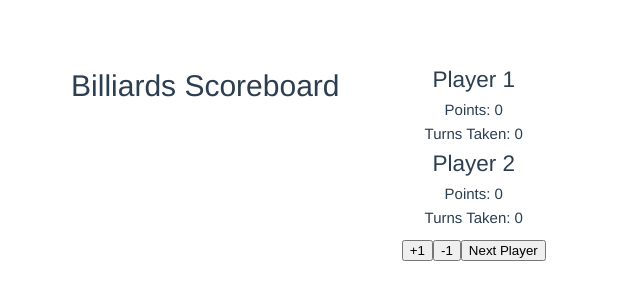
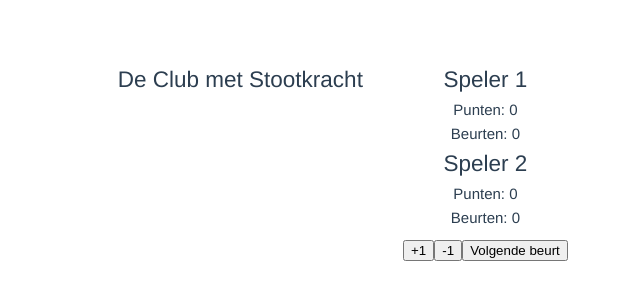
Before and after one commit to chemistry-software/biljartscorebord, a Vue app: page / in a window 1280 px wide. Shown: the part 298-598 px from the top of the page, without its empty margins (0-640 px from the left). Built offline with nearby package versions, Linux system fonts and the light colour scheme.

Commit message:
Translations

```diff
--- a/src/App.vue
+++ b/src/App.vue
@@ -1,6 +1,6 @@
 <template>
   <div id="app">
-    <h1>Billiards Scoreboard</h1>
+    <h2>De Club met Stootkracht</h2>
     <Scoreboard />
   </div>
 </template>
--- a/src/components/Player.vue
+++ b/src/components/Player.vue
@@ -1,8 +1,8 @@
 <template>
   <div>
     <h2>{{ playerName }}</h2>
-    <p>Points: {{ points }}</p>
-    <p>Turns Taken: {{ turnsTaken }}</p>
+    <p>Punten: {{ points }}</p>
+    <p>Beurten: {{ turnsTaken }}</p>
   </div>
 </template>
 
--- a/src/components/Scoreboard.vue
+++ b/src/components/Scoreboard.vue
@@ -9,7 +9,7 @@
     />
     <button @click="incrementPoints">+1</button>
     <button @click="decrementPoints">-1</button>
-    <button @click="nextPlayer">Next Player</button>
+    <button @click="nextPlayer">Volgende beurt</button>
   </div>
 </template>
 
@@ -23,8 +23,8 @@ export default {
   data() {
     return {
       players: [
-        { name: 'Player 1', points: 0, turnsTaken: 0 },
-        { name: 'Player 2', points: 0, turnsTaken: 0 }
+        { name: 'Speler 1', points: 0, turnsTaken: 0 },
+        { name: 'Speler 2', points: 0, turnsTaken: 0 }
       ],
       currentPlayerIndex: 0 // Index of the current player in the players array
     };
```
